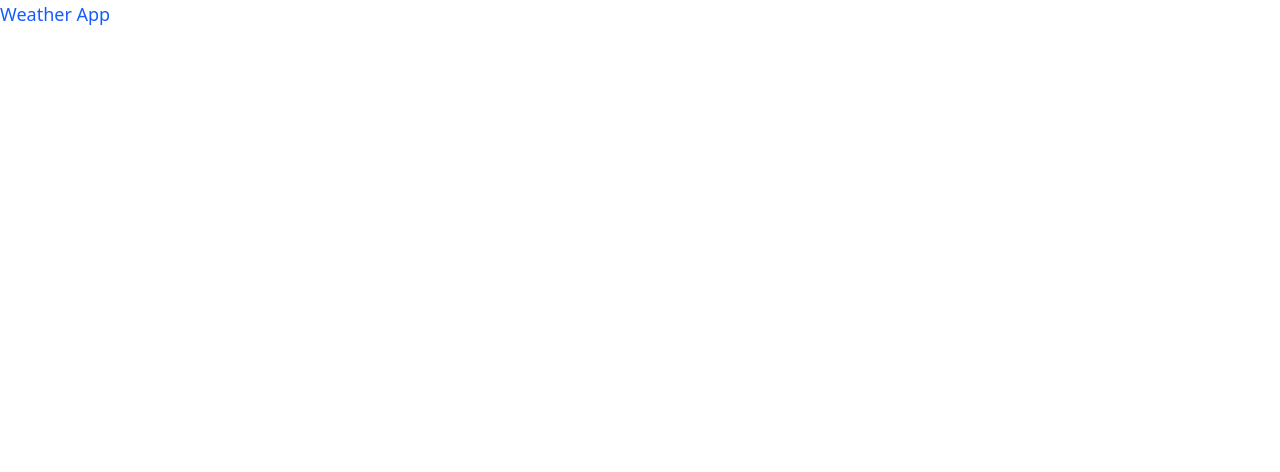
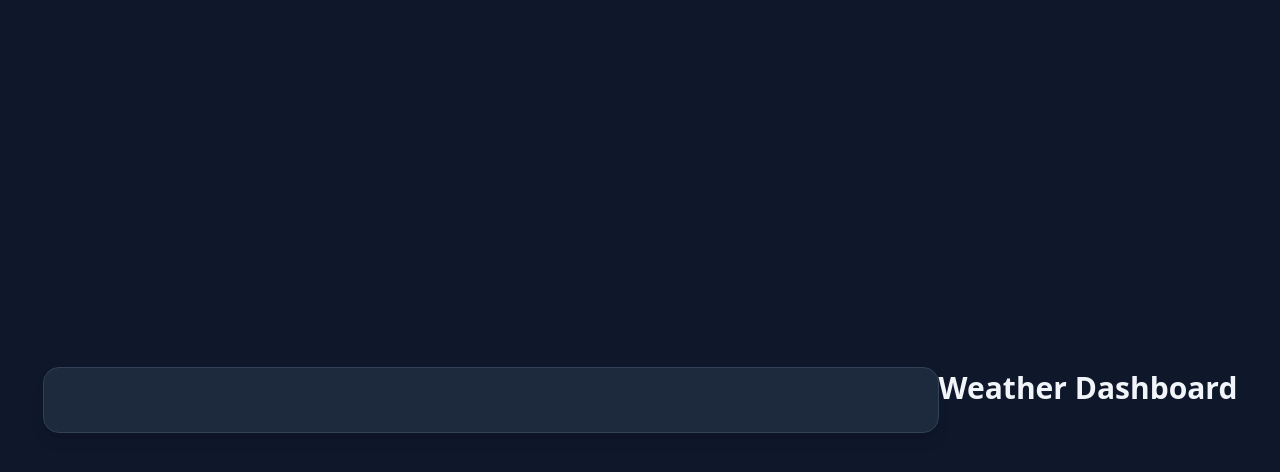
Before and after one commit to Karan-666/weather-forecast, a plain HTML site: page index.html in a window 1280 px wide. Drawn offline with Linux system fonts and the light colour scheme.

Commit message:
created a base dark theme container

```diff
--- /dev/null
+++ b/App.js
@@ -0,0 +1,2 @@
+
+console.log("Heloooooo");
--- a/index.html
+++ b/index.html
@@ -3,10 +3,18 @@
 <head>
     <meta charset="UTF-8">
     <meta name="viewport" content="width=device-width, initial-scale=1.0">
-    <title>Document</title>
+    <title>Weather App</title>
     <link href="./tailwind4/output.css" rel="stylesheet">
 </head>
-<body>
-    <h1 class="text-lg text-blue-600">Weather App</h1>
+<!-- Body is the main container for weather app
+    Gave it dark background -->
+    <!-- Use flex to center things here -->
+<body class="bg-slate-900 flex items-center justify-center min-h-screen font-sans">
+<!-- Added border here -->
+<div class="bg-slate-800 border border-slate-700 p-8 rounded-2xl shadow-lg w-11/12 max-w-4xl"></div>
+<!-- Added main title -->
+ <h1 class="text-3xl font-bold text-center text-slate-100 mb-6">Weather Dashboard</h1>
+
+    <script src="./App.js"></script>
 </body>
 </html>
```
Also changed, not shown: tailwind4/output.css.
